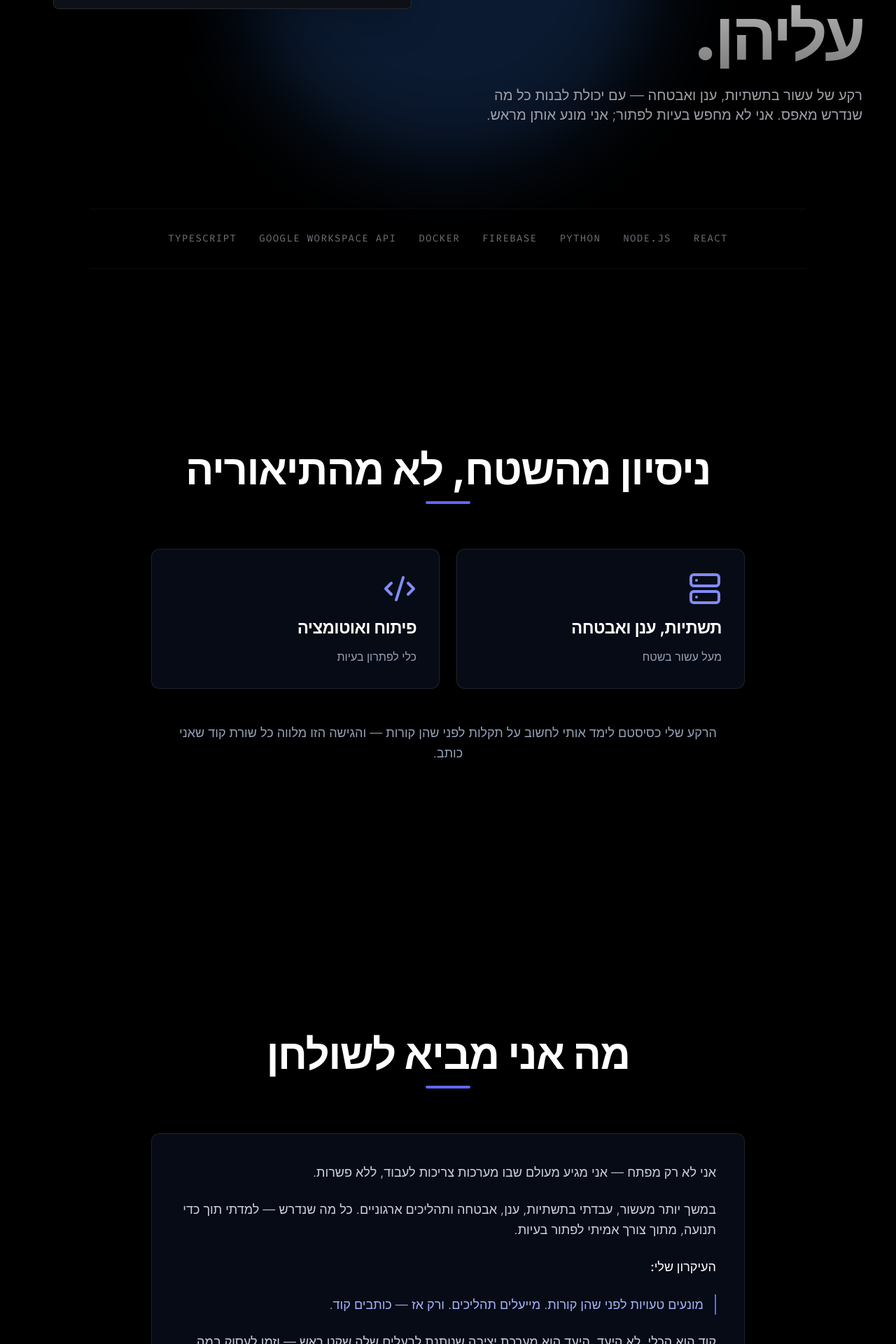
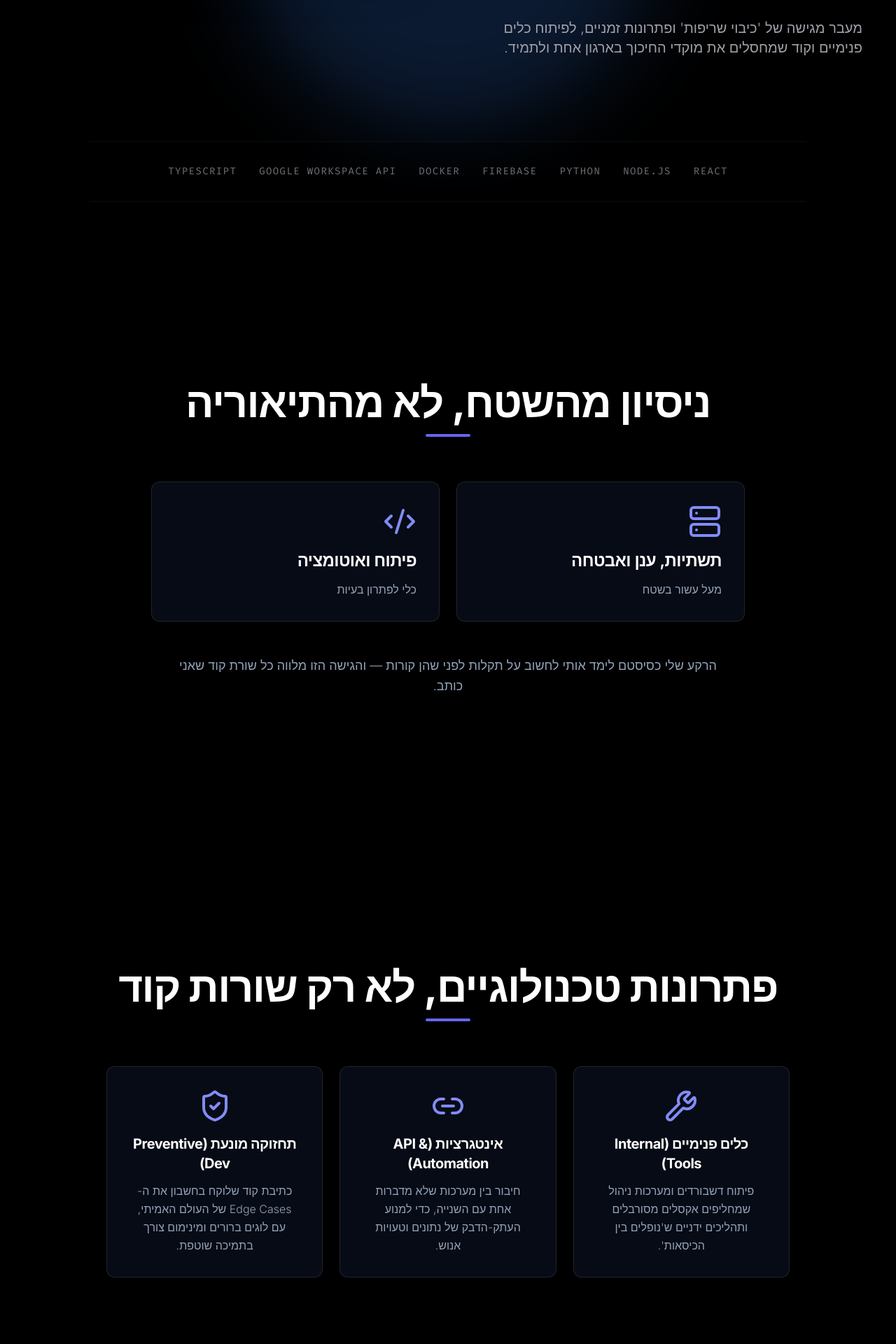
Before and after one commit to Chagai33/website, a React (Vite) app: page / in a window 1280 px wide. Shown: the part 600-2520 px from the top of the page at 70% size. Built offline with nearby package versions, Linux system fonts and the light colour scheme.

Commit message:
fix site-content

```diff
--- a/src/App.tsx
+++ b/src/App.tsx
@@ -3,6 +3,7 @@ import { useLanguage } from './context/LanguageContext';
 import { Navbar } from './components/Navbar';
 import { Hero } from './components/Hero';
 import { About } from './components/About';
+import { Services } from './components/Services';
 import { WhyWorkWithMe } from './components/WhyWorkWithMe';
 import { Projects } from './components/Projects';
 import { Credo } from './components/Credo';
@@ -20,6 +21,7 @@ function App() {
         <main className="max-w-7xl mx-auto px-4 md:px-6 space-y-32 pb-20">
           <Hero />
           <About />
+          <Services />
           <WhyWorkWithMe />
           <Projects />
           {/* Credo might be redundant or need restyle, keeping for now but ensuring spacing */}
--- a/src/components/Hero.tsx
+++ b/src/components/Hero.tsx
@@ -1,6 +1,8 @@
 import { useLanguage } from '../context/LanguageContext';
 import { motion } from 'framer-motion';
 import { Terminal } from './Terminal';
+import rawSiteContent from '../data/site-content.json';
+const siteContent = rawSiteContent as any;
 
 export const Hero = () => {
   const { t } = useLanguage();
@@ -33,30 +35,24 @@ export const Hero = () => {
               </span>
             </motion.div>
 
-            {/* H1 - Aggressive Typography */}
+            {/* H1 - From JSON */}
             <motion.h1
               initial={{ opacity: 0, y: 20 }}
               animate={{ opacity: 1, y: 0 }}
               transition={{ delay: 0.2, duration: 0.5 }}
               className="text-6xl md:text-8xl font-black mb-3 md:mb-6 leading-tight tracking-tighter text-transparent bg-clip-text bg-gradient-to-b from-white via-white to-white/50"
             >
-              {t({
-                he: 'מערכות שעובדות. לאנשים שלא רוצים לחשוב עליהן.',
-                en: "Systems That Work. For People Who'd Rather Not Think About Them."
-              })}
+              {t(siteContent.hero.title)}
             </motion.h1>
 
-            {/* Subtitle */}
+            {/* Subtitle - From JSON */}
             <motion.p
               initial={{ opacity: 0, y: 20 }}
               animate={{ opacity: 1, y: 0 }}
               transition={{ delay: 0.3, duration: 0.5 }}
               className="text-lg md:text-xl text-zinc-400 font-light max-w-2xl mb-6 md:mb-10 leading-relaxed text-balance"
             >
-              {t({
-                he: 'רקע של עשור בתשתיות, ענן ואבטחה — עם יכולת לבנות כל מה שנדרש מאפס. אני לא מחפש בעיות לפתור; אני מונע אותן מראש.',
-                en: "A decade of infrastructure, cloud, and security — with the ability to build whatever's needed from scratch. I don't look for problems to solve; I prevent them before they happen."
-              })}
+              {t(siteContent.hero.subtitle)}
             </motion.p>
           </div>
 
@@ -66,9 +62,7 @@ export const Hero = () => {
           </div>
         </div>
 
-        {/* Skills Ticker - Now Full Width Below or Integrated? User kept it in "Hero Section".
-            Let's keep it below the grid for balance
-        */}
+        {/* Skills Ticker */}
         <motion.div
           initial={{ opacity: 0 }}
           animate={{ opacity: 1 }}
--- /dev/null
+++ b/src/components/Services.tsx
@@ -0,0 +1,76 @@
+import { useLanguage } from '../context/LanguageContext';
+import rawSiteContent from '../data/site-content.json';
+const siteContent = rawSiteContent as any;
+import { Wrench, Link2, ShieldCheck } from 'lucide-react';
+import { motion } from 'framer-motion';
+
+// TypeScript interfaces
+interface LocalizedString {
+  he: string;
+  en: string;
+}
+
+interface ServiceItem {
+  title: LocalizedString;
+  text: LocalizedString;
+}
+
+interface ServicesData {
+  title: LocalizedString;
+  items: ServiceItem[];
+}
+
+// Map icons to service items
+const iconMap = [Wrench, Link2, ShieldCheck];
+
+export const Services = () => {
+  const { t } = useLanguage();
+
+  const servicesData: ServicesData = siteContent.services || { title: { he: '', en: '' }, items: [] };
+  const services = servicesData.items || [];
+
+  if (!siteContent.services) return null;
+
+  return (
+    <section id="services" className="py-32">
+      <div className="container max-w-5xl mx-auto px-6">
+        <motion.div
+          initial={{ opacity: 0, y: 30 }}
+          whileInView={{ opacity: 1, y: 0 }}
+          viewport={{ once: true }}
+          transition={{ duration: 0.6 }}
+        >
+          <h2 className="text-4xl md:text-5xl lg:text-6xl font-bold text-center mb-4 text-white tracking-tight">
+            {t(servicesData.title)}
+          </h2>
+          <div className="w-16 h-1 bg-indigo-500 mx-auto mb-16 rounded-full" />
+        </motion.div>
+
+        <div className="grid md:grid-cols-3 gap-6">
+          {services.map((service: ServiceItem, index: number) => {
+            const Icon = iconMap[index] || Wrench;
+            return (
+              <motion.div
+                key={index}
+                initial={{ opacity: 0, y: 50 }}
+                whileInView={{ opacity: 1, y: 0 }}
+                viewport={{ once: true }}
+                transition={{ delay: index * 0.1, duration: 0.5 }}
+                whileHover={{ y: -4 }}
+                className="p-8 bento-card rounded-xl hover:border-indigo-500/50 hover:bg-slate-900/80 transition-all duration-300 text-center cursor-pointer"
+              >
+                <Icon className="w-12 h-12 text-indigo-400 mx-auto mb-4" />
+                <h3 className="text-xl font-bold mb-3 text-white tracking-tight">
+                  {t(service.title)}
+                </h3>
+                <p className="text-slate-400 font-light leading-relaxed">
+                  {t(service.text)}
+                </p>
+              </motion.div>
+            );
+          })}
+        </div>
+      </div>
+    </section>
+  );
+};
--- a/src/data/site-content.json
+++ b/src/data/site-content.json
@@ -10,12 +10,12 @@
   },
   "hero": {
     "title": {
-      "he": "פחות טעויות. פחות התעסקות. יותר עבודה שקטה.",
-      "en": "Fewer Errors. Less Hassle. More Quiet Work."
+      "he": "לפתור מהשורש. לא עוד 'פלסטרים'.",
+      "en": "Solving at the Root. No More Band-Aids."
     },
     "subtitle": {
-      "he": "איש סיסטם שמפתח כדי לייעל תהליכים, לצמצם טעויות, ולבנות מערכות שאפשר לסמוך עליהן לאורך זמן.",
-      "en": "A systems person who develops to streamline processes, reduce errors, and build systems you can rely on long-term."
+      "he": "מעבר מגישה של 'כיבוי שריפות' ופתרונות זמניים, לפיתוח כלים פנימיים וקוד שמחסלים את מוקדי החיכוך בארגון אחת ולתמיד.",
+      "en": "Moving beyond firefighting and temporary fixes, to building internal tools and code that eliminate friction points in the organization once and for all."
     },
     "cta": {
       "he": "נבחן איך למנוע את התקלה הבאה",
@@ -38,8 +38,8 @@
   },
   "services": {
     "title": {
-      "he": "ארגז כלים של 'בנאי', לא רק של מתכנת",
-      "en": "A Builder's Toolbox, Not Just a Coder's"
+      "he": "פתרונות טכנולוגיים, לא רק שורות קוד",
+      "en": "Technology Solutions, Not Just Lines of Code"
     },
     "items": [
       {
@@ -74,10 +74,15 @@
       }
     ]
   },
-  "projects": [
+  "projects": {
+    "title": {
+      "he": "מערכות שנבנו כדי לעבוד (ולתת שקט)",
+      "en": "Systems Built to Work (and Bring Peace of Mind)"
+    },
+    "items": [
       {
         "id": "hebbirthday",
-      "title": {
+        "name": {
           "he": "HebBirthday",
           "en": "HebBirthday"
         },
@@ -85,9 +90,17 @@
           "he": "SaaS Platform",
           "en": "SaaS Platform"
         },
-      "description": {
-        "he": "אתגר: סנכרון מורכב בין לוחות שנה (עברי/לועזי) שדרש חישובים ידניים חוזרים. פתרון: מערכת Serverless (GCP) שפועלת ב-Scale של אלפי משתמשים עם אפס תחזוקה שוטפת. תוצאה: אוטומציה מלאה של תהליך הניהול, מרמת הרישום ועד הסנכרון ליומן.",
-        "en": "Challenge: Complex sync between calendars (Hebrew/Gregorian) requiring repeated manual calculations. Solution: Serverless system (GCP) operating at scale with thousands of users and zero ongoing maintenance. Result: Full automation from registration to calendar sync."
+        "challenge": {
+          "he": "סנכרון מורכב בין לוחות שנה (עברי/לועזי) שדרש חישובים ידניים חוזרים.",
+          "en": "Complex sync between calendars (Hebrew/Gregorian) requiring repeated manual calculations."
+        },
+        "solution": {
+          "he": "מערכת Serverless (GCP) שפועלת ב-Scale של אלפי משתמשים עם אפס תחזוקה שוטפת.",
+          "en": "Serverless system (GCP) operating at scale with thousands of users and zero ongoing maintenance."
+        },
+        "result": {
+          "he": "אוטומציה מלאה של תהליך הניהול, מרמת הרישום ועד הסנכרון ליומן.",
+          "en": "Full automation from registration to calendar sync."
         },
         "techStack": [
           "React",
@@ -95,12 +108,11 @@
           "GCP",
           "Firebase"
         ],
-      "url": "https://hebbirthday.app/",
-      "highlight": true
+        "url": "https://hebbirthday.app/"
       },
       {
         "id": "shishi-shitufi",
-      "title": {
+        "name": {
           "he": "שישי שיתופי",
           "en": "Shishi Shitufi"
         },
@@ -108,21 +120,28 @@
           "he": "Logistics Management",
           "en": "Logistics Management"
         },
-      "description": {
-        "he": "אתגר: ניהול לוגיסטי של אירועים קהילתיים שהתבסס על אקסלים וגרם לטעויות וכפילויות בציוד. פתרון: פלטפורמת Real-time שמסנכרנת מאות משתמשים במקביל ומונעת התנגשויות בזמן אמת. תוצאה: חיסול מוחלט של ה'טלפון השבור' בארגון האירוע.",
-        "en": "Challenge: Event logistics management based on spreadsheets causing errors and equipment duplications. Solution: Real-time platform syncing hundreds of users simultaneously, preventing conflicts in real-time. Result: Complete elimination of 'broken telephone' in event organization."
+        "challenge": {
+          "he": "ניהול לוגיסטי של אירועים קהילתיים שהתבסס על אקסלים וגרם לטעויות וכפילויות בציוד.",
+          "en": "Event logistics management based on spreadsheets causing errors and equipment duplications."
+        },
+        "solution": {
+          "he": "פלטפורמת Real-time שמסנכרנת מאות משתמשים במקביל ומונעת התנגשויות בזמן אמת.",
+          "en": "Real-time platform syncing hundreds of users simultaneously, preventing conflicts in real-time."
+        },
+        "result": {
+          "he": "חיסול מוחלט של ה'טלפון השבור' בארגון האירוע.",
+          "en": "Complete elimination of 'broken telephone' in event organization."
         },
         "techStack": [
           "React",
           "Firebase Realtime DB",
           "Tailwind"
         ],
-      "url": "https://shishi-shitufi.netlify.app/",
-      "highlight": true
+        "url": "https://shishi-shitufi.netlify.app/"
       },
       {
         "id": "it-automation",
-      "title": {
+        "name": {
           "he": "Internal IT Automation",
           "en": "Internal IT Automation"
         },
@@ -130,19 +149,27 @@
           "he": "Corporate Tooling",
           "en": "Corporate Tooling"
         },
-      "description": {
-        "he": "אתגר: תהליך Onboarding ידני ואיטי שגזל זמן יקר מצוות ה-IT. פתרון: פיתוח כלי פנימי לניהול נכסים ותהליכים אוטומטיים. תוצאה: קיצור זמן הטיפול בקריאות ב-40% וצמצום טעויות בהקצאת ציוד.",
-        "en": "Challenge: Manual, slow onboarding process consuming valuable IT team time. Solution: Internal tool for asset management and automated workflows. Result: 40% reduction in ticket handling time and fewer equipment allocation errors."
+        "challenge": {
+          "he": "תהליך Onboarding ידני ואיטי שגזל זמן יקר מצוות ה-IT.",
+          "en": "Manual, slow onboarding process consuming valuable IT team time."
+        },
+        "solution": {
+          "he": "פיתוח כלי פנימי לניהול נכסים ותהליכים אוטומטיים.",
+          "en": "Internal tool for asset management and automated workflows."
+        },
+        "result": {
+          "he": "קיצור זמן הטיפול בקריאות ב-40% וצמצום טעויות בהקצאת ציוד.",
+          "en": "40% reduction in ticket handling time and fewer equipment allocation errors."
         },
         "techStack": [
           "Python",
           "PowerShell",
           "AppSheet"
         ],
-      "url": null,
-      "highlight": true
+        "url": null
       }
-  ],
+    ]
+  },
   "credo": {
     "title": {
       "he": "כללי הפעולה שלי",
```
Also changed, not shown: src/components/Footer.tsx (+3 -6 lines), src/components/Projects.tsx (+105 -40 lines). Lines whose indentation alone changed are shown as unchanged.
